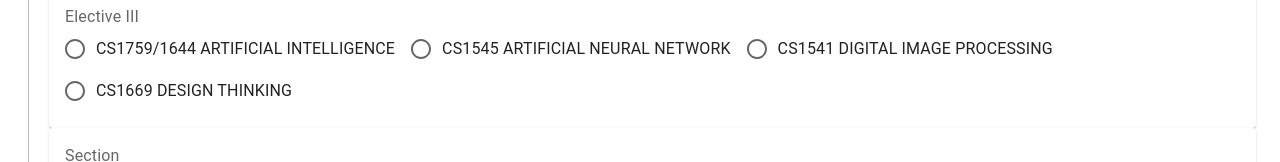
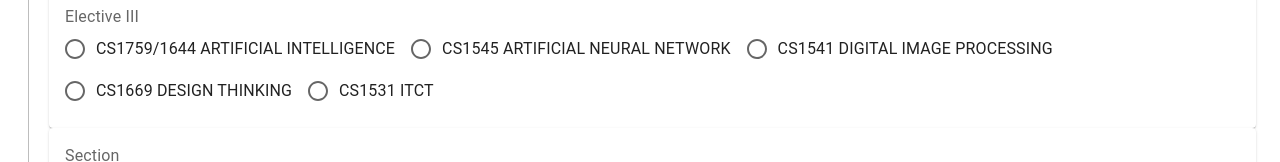
Before and after one commit to yourgotocoder/cse-feedback, a Next.js app: page /fifth-sem in a window 1280 px wide. Shown: the part 222-384 px from the top of the page. Built offline with nearby package versions, Linux system fonts and the light colour scheme.

Commit message:
Added ITCT to elective III for 5th sem

```diff
--- a/components/5thSem/FifthFeedbackPage.tsx
+++ b/components/5thSem/FifthFeedbackPage.tsx
@@ -42,6 +42,7 @@ const ElectiveIII: string[] = [
   "CS1545 ARTIFICIAL NEURAL NETWORK",
   "CS1541 DIGITAL IMAGE PROCESSING",
   "CS1669 DESIGN THINKING",
+  "CS1531 ITCT"
 ];
 
 const ratingKeys = FeedbackParameters.reduce(
```
